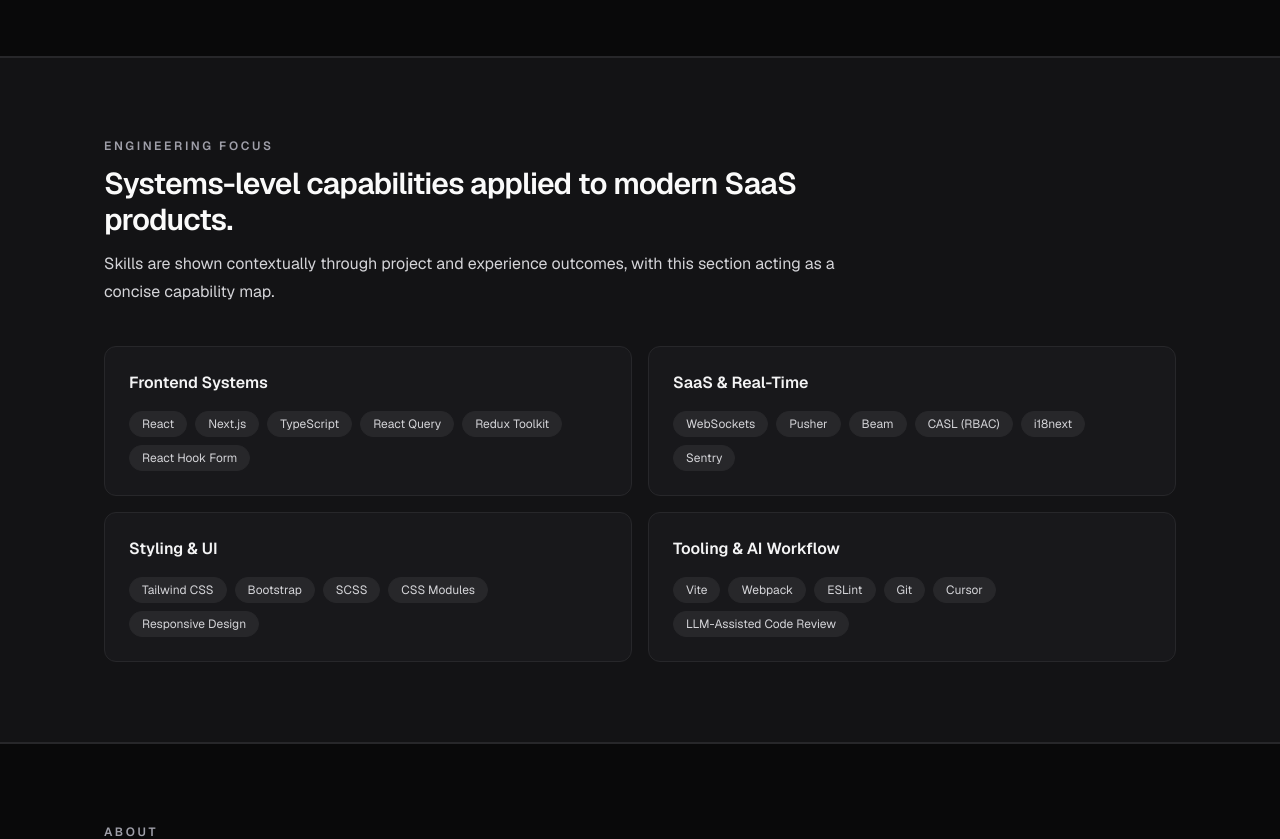
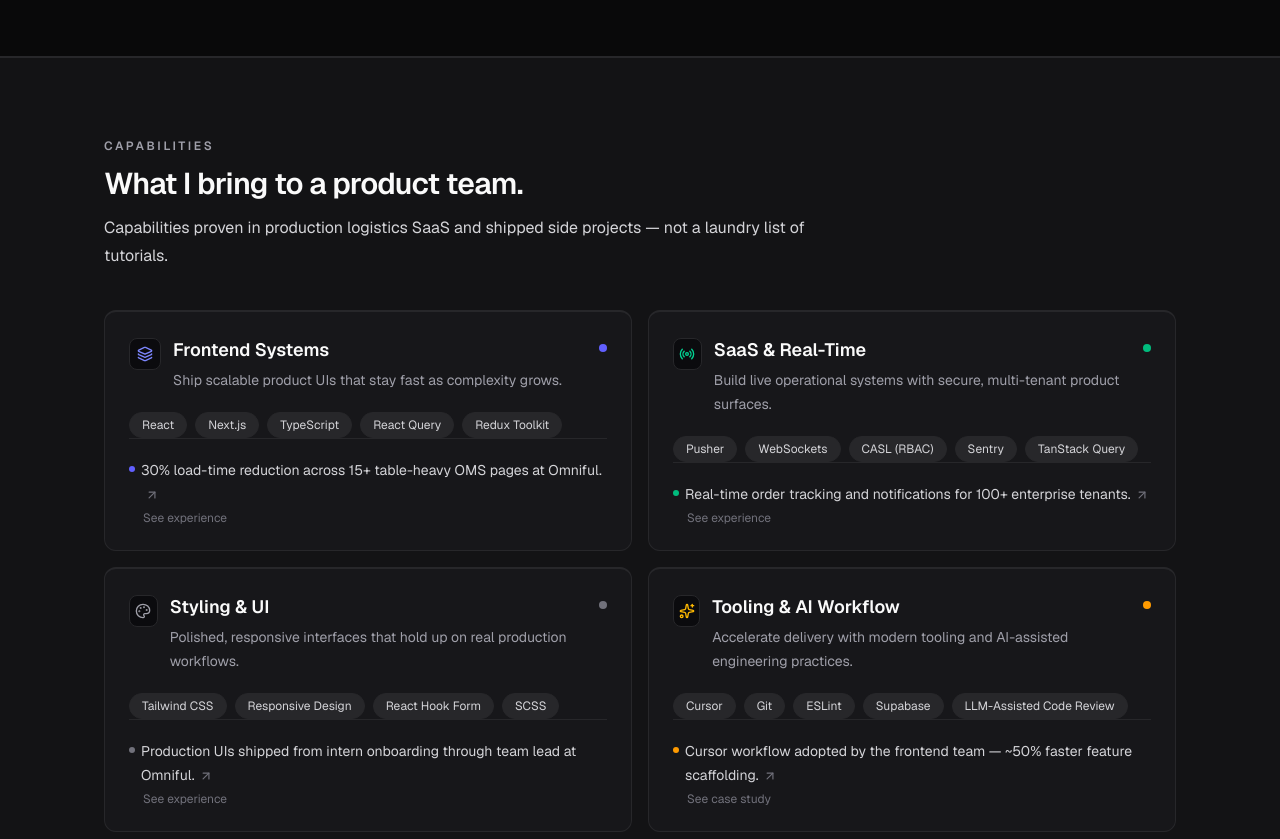
Before and after one commit to Rajendra3049/portfolio, a Next.js app: page / in a window 1280 px wide. Shown: the part 4280-5119 px from the top of the page. Built offline with nearby package versions, Linux system fonts and the light colour scheme.

Commit message:
Refactor skill capabilities structure and enhance UI presentation. Introduce a new `CapabilityCard` component for better display of skills, including title, tagline, and proof details. Update `EngineeringFocusSection` to utilize the new component and improve content clarity.

```diff
--- a/src/content/skills/skills.ts
+++ b/src/content/skills/skills.ts
@@ -1,45 +1,47 @@
-export const skillCapabilities = [
+export type SkillCapabilityAccent = "indigo" | "emerald" | "zinc" | "amber";
+
+export type SkillCapability = {
+  title: string;
+  tagline: string;
+  skills: string[];
+  proof: string;
+  proofHref: string;
+  accent: SkillCapabilityAccent;
+  featured?: boolean;
+};
+
+export const skillCapabilities: SkillCapability[] = [
   {
     title: "Frontend Systems",
-    skills: [
-      "React",
-      "Next.js",
-      "TypeScript",
-      "React Query",
-      "Redux Toolkit",
-      "React Hook Form",
-    ],
+    tagline: "Ship scalable product UIs that stay fast as complexity grows.",
+    skills: ["React", "Next.js", "TypeScript", "React Query", "Redux Toolkit"],
+    proof: "30% load-time reduction across 15+ table-heavy OMS pages at Omniful.",
+    proofHref: "#experience",
+    accent: "indigo",
+    featured: true,
   },
   {
     title: "SaaS & Real-Time",
-    skills: [
-      "WebSockets",
-      "Pusher",
-      "Beam",
-      "CASL (RBAC)",
-      "i18next",
-      "Sentry",
-    ],
+    tagline: "Build live operational systems with secure, multi-tenant product surfaces.",
+    skills: ["Pusher", "WebSockets", "CASL (RBAC)", "Sentry", "TanStack Query"],
+    proof: "Real-time order tracking and notifications for 100+ enterprise tenants.",
+    proofHref: "#experience",
+    accent: "emerald",
   },
   {
     title: "Styling & UI",
-    skills: [
-      "Tailwind CSS",
-      "Bootstrap",
-      "SCSS",
-      "CSS Modules",
-      "Responsive Design",
-    ],
+    tagline: "Polished, responsive interfaces that hold up on real production workflows.",
+    skills: ["Tailwind CSS", "Responsive Design", "React Hook Form", "SCSS"],
+    proof: "Production UIs shipped from intern onboarding through team lead at Omniful.",
+    proofHref: "#experience",
+    accent: "zinc",
   },
   {
     title: "Tooling & AI Workflow",
-    skills: [
-      "Vite",
-      "Webpack",
-      "ESLint",
-      "Git",
-      "Cursor",
-      "LLM-Assisted Code Review",
-    ],
+    tagline: "Accelerate delivery with modern tooling and AI-assisted engineering practices.",
+    skills: ["Cursor", "Git", "ESLint", "Supabase", "LLM-Assisted Code Review"],
+    proof: "Cursor workflow adopted by the frontend team — ~50% faster feature scaffolding.",
+    proofHref: "/work/taskorbit",
+    accent: "amber",
   },
-] as const;
+];
--- a/src/sections/engineering-focus/engineering-focus-section.tsx
+++ b/src/sections/engineering-focus/engineering-focus-section.tsx
@@ -1,6 +1,6 @@
 import { skillCapabilities } from "@/content/skills/skills";
+import { CapabilityCard } from "@/shared/ui/capability-card";
 import { FadeIn } from "@/shared/ui/fade-in";
-import { Pill } from "@/shared/ui/pill";
 import { SectionHeading } from "@/shared/ui/section-heading";
 import { SectionShell } from "@/shared/ui/section-shell";
 
@@ -8,26 +8,15 @@
   return (
     <SectionShell className="bg-zinc-900/70">
       <SectionHeading
-        eyebrow="Engineering Focus"
-        title="Systems-level capabilities applied to modern SaaS products."
-        description="Skills are shown contextually through project and experience outcomes, with this section acting as a concise capability map."
+        eyebrow="Capabilities"
+        title="What I bring to a product team."
+        description="Capabilities proven in production logistics SaaS and shipped side projects — not a laundry list of tutorials."
       />
 
       <div className="grid gap-4 md:grid-cols-2">
         {skillCapabilities.map((capability, index) => (
-          <FadeIn
-            key={capability.title}
-            delay={index * 0.07}
-            className="rounded-xl border border-zinc-800 bg-zinc-900 p-5 sm:p-6"
-          >
-            <h3 className="text-base font-semibold text-zinc-100">{capability.title}</h3>
-            <ul className="mt-4 flex flex-wrap gap-2">
-              {capability.skills.map((skill) => (
-                <li key={skill}>
-                  <Pill>{skill}</Pill>
-                </li>
-              ))}
-            </ul>
+          <FadeIn key={capability.title} delay={index * 0.07}>
+            <CapabilityCard capability={capability} />
           </FadeIn>
         ))}
       </div>
--- /dev/null
+++ b/src/shared/ui/capability-card.tsx
@@ -0,0 +1,118 @@
+import Link from "next/link";
+import { ArrowUpRight, Layers, Palette, Radio, Sparkles } from "lucide-react";
+import { type SkillCapability, type SkillCapabilityAccent } from "@/content/skills/skills";
+import { cn } from "@/shared/lib/utils";
+import { Pill } from "@/shared/ui/pill";
+
+type CapabilityCardProps = {
+  capability: SkillCapability;
+};
+
+const accentStyles: Record<
+  SkillCapabilityAccent,
+  { border: string; icon: string; dot: string }
+> = {
+  indigo: {
+    border: "border-t-indigo-500/70",
+    icon: "text-indigo-400",
+    dot: "bg-indigo-500",
+  },
+  emerald: {
+    border: "border-t-emerald-500/70",
+    icon: "text-emerald-400",
+    dot: "bg-emerald-500",
+  },
+  zinc: {
+    border: "border-t-zinc-500/70",
+    icon: "text-zinc-400",
+    dot: "bg-zinc-500",
+  },
+  amber: {
+    border: "border-t-amber-500/70",
+    icon: "text-amber-400",
+    dot: "bg-amber-500",
+  },
+};
+
+const CapabilityIcon = ({
+  title,
+  className,
+}: {
+  title: SkillCapability["title"];
+  className?: string;
+}) => {
+  const iconProps = { className: cn("size-4 shrink-0", className), "aria-hidden": true as const };
+
+  switch (title) {
+    case "Frontend Systems":
+      return <Layers {...iconProps} />;
+    case "SaaS & Real-Time":
+      return <Radio {...iconProps} />;
+    case "Styling & UI":
+      return <Palette {...iconProps} />;
+    case "Tooling & AI Workflow":
+      return <Sparkles {...iconProps} />;
+    default:
+      return <Layers {...iconProps} />;
+  }
+};
+
+export const CapabilityCard = ({ capability }: CapabilityCardProps) => {
+  const styles = accentStyles[capability.accent];
+  const isExternalProof = capability.proofHref.startsWith("/");
+
+  return (
+    <article
+      className={cn(
+        "group flex h-full flex-col rounded-xl border border-zinc-800 border-t-2 bg-zinc-900/90 p-5 transition-all hover:-translate-y-0.5 hover:border-zinc-600 hover:shadow-[0_12px_28px_rgba(0,0,0,0.25)] sm:p-6",
+        styles.border,
+        capability.featured && "md:col-span-2",
+      )}
+    >
+      <div className="flex items-start justify-between gap-3">
+        <div className="flex items-start gap-3">
+          <span
+            className={cn(
+              "mt-0.5 flex size-8 items-center justify-center rounded-lg border border-zinc-800 bg-zinc-950/80",
+              styles.icon,
+            )}
+          >
+            <CapabilityIcon title={capability.title} />
+          </span>
+          <div>
+            <h3 className="text-base font-semibold text-zinc-50 sm:text-lg">{capability.title}</h3>
+            <p className="mt-1 text-sm leading-6 text-zinc-400">{capability.tagline}</p>
+          </div>
+        </div>
+        <span className={cn("mt-2 size-2 shrink-0 rounded-full", styles.dot)} aria-hidden />
+      </div>
+
+      <ul className="mt-5 flex flex-wrap gap-2">
+        {capability.skills.map((skill) => (
+          <li key={skill}>
+            <Pill>{skill}</Pill>
+          </li>
+        ))}
+      </ul>
+
+      <div className="mt-auto border-t border-zinc-800 pt-4">
+        <Link
+          href={capability.proofHref}
+          className="inline-flex items-start gap-1.5 text-sm leading-6 text-zinc-300 transition-colors hover:text-zinc-100"
+        >
+          <span className={cn("mt-2 size-1.5 shrink-0 rounded-full", styles.dot)} aria-hidden />
+          <span>
+            {capability.proof}
+            <ArrowUpRight
+              className="ml-1 inline size-3.5 text-zinc-500 transition-transform group-hover:-translate-y-px group-hover:translate-x-px group-hover:text-zinc-300"
+              aria-hidden
+            />
+          </span>
+        </Link>
+        <p className="mt-1 pl-3.5 text-xs text-zinc-500">
+          {isExternalProof ? "See case study" : "See experience"}
+        </p>
+      </div>
+    </article>
+  );
+};
```
